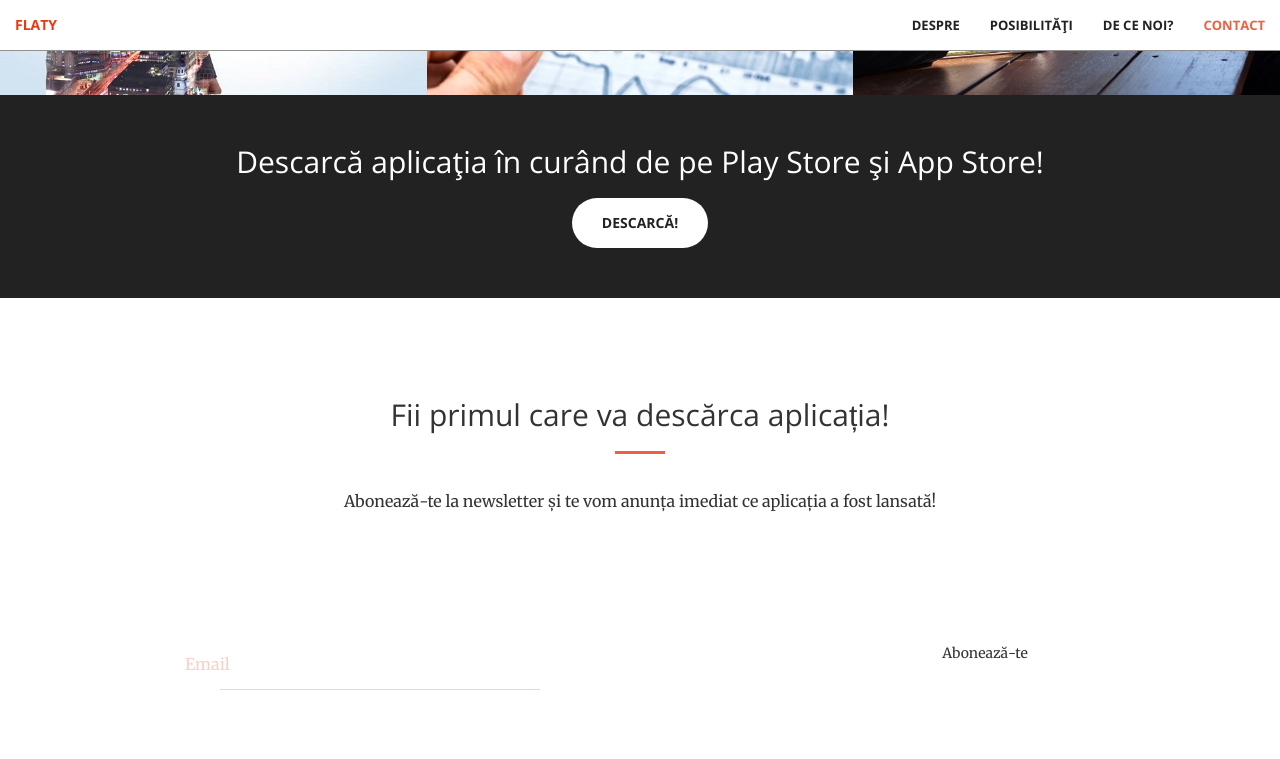
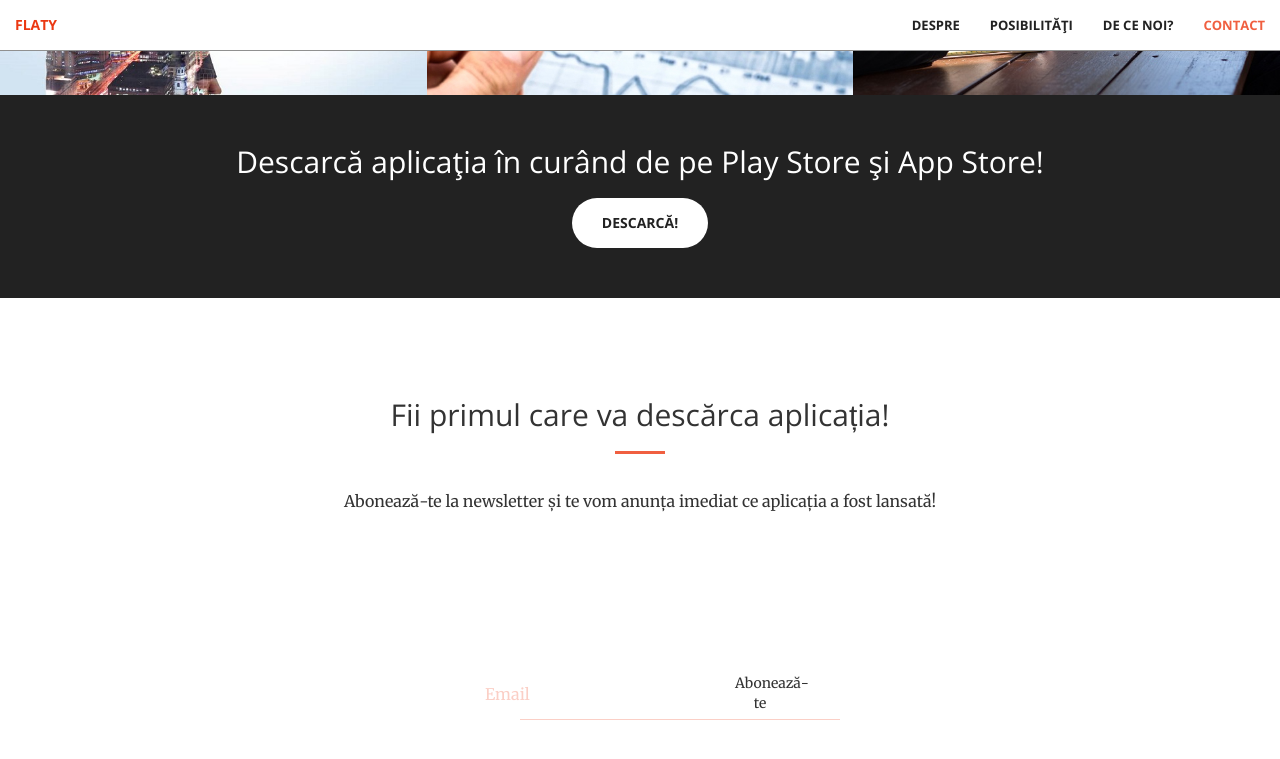
Before and after one commit to rptoma/Flaty-landing-page-2, a Jekyll site: the page built from index.html, in a window 1280 px wide and 900 px high, scrolled down 2293 px. Shown: the top 759 px of the window. Built offline with Jekyll 4.4.1, drawn with Linux system fonts in a browser that asks for light colours.

Commit message:
Update _base.scss

```diff
--- a/_sass/_base.scss
+++ b/_sass/_base.scss
@@ -163,6 +163,10 @@ aside {
   margin: 45px 0;
 }
 
+form {
+  width: $width;
+  margin: 45px auto;
+  }
 // INPUTS // ============================== //
 textarea {
   resize: none;
```
